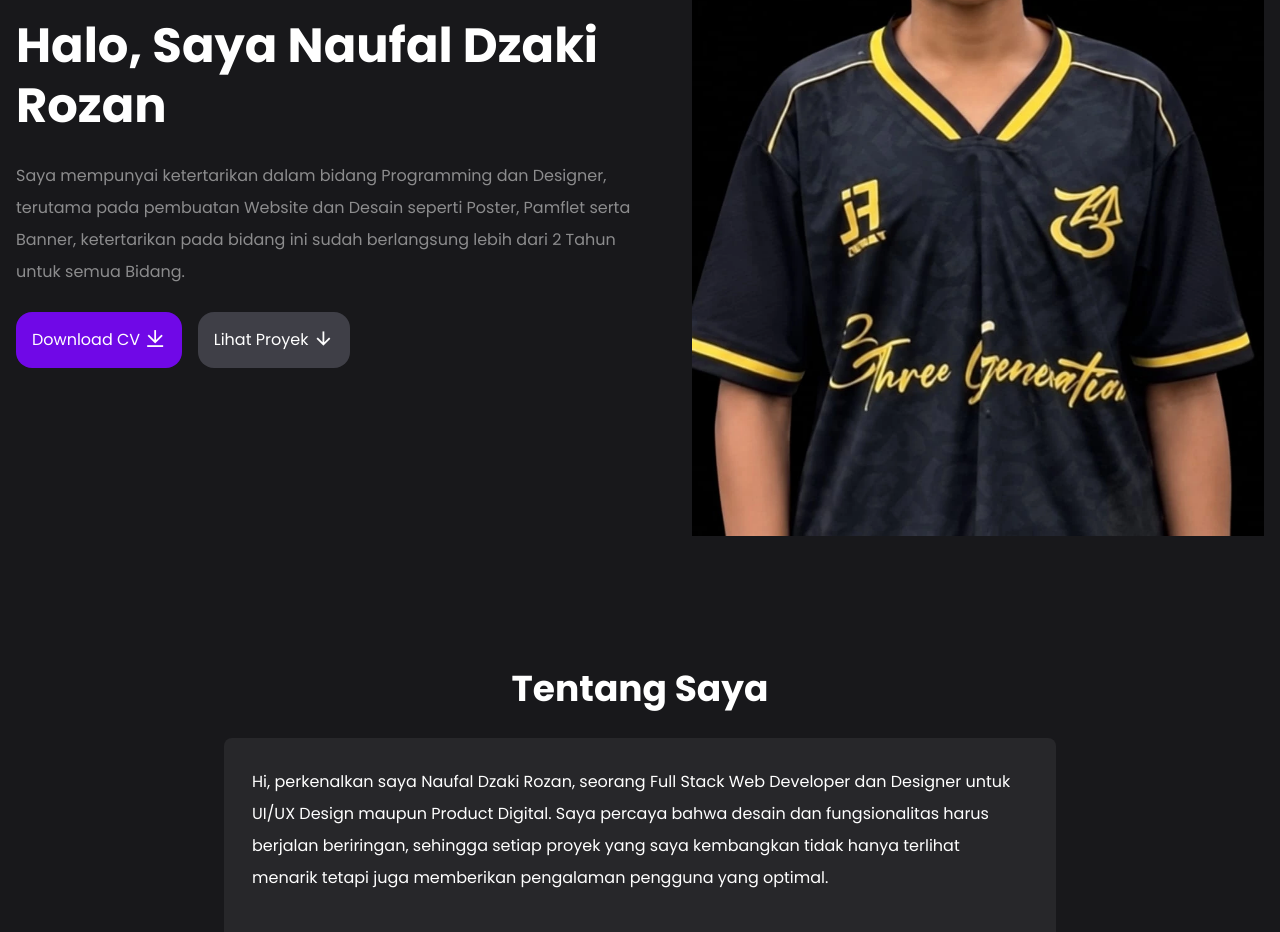
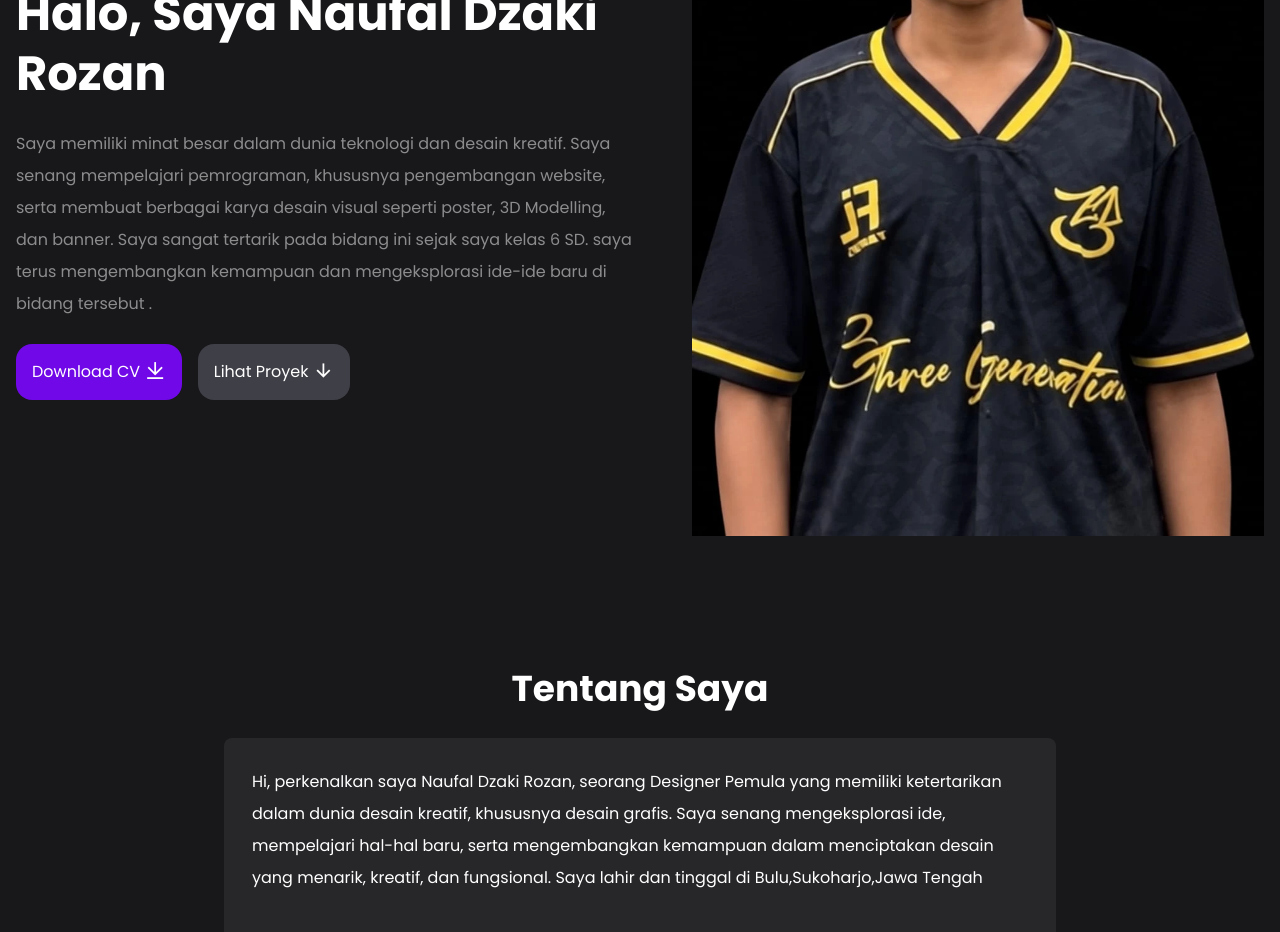
Before and after one commit to naufaldzakirozan-cell/react-portfolio-web, a React (Vite) app: page / in a window 1280 px wide. Shown: the part 420-1352 px from the top of the page. Built offline with nearby package versions, Linux system fonts and the light colour scheme.

Commit message:
Update footer follow akun

```diff
--- a/src/App.jsx
+++ b/src/App.jsx
@@ -23,10 +23,10 @@ function App() {
           </h1>
 
           <p className="mb-6 text-base/loose opacity-50">
-            Saya mempunyai ketertarikan dalam bidang Programming dan Designer,
-            terutama pada pembuatan Website dan Desain seperti Poster, Pamflet
-            serta Banner, ketertarikan pada bidang ini sudah berlangsung lebih
-            dari 2 Tahun untuk semua Bidang.
+            Saya memiliki minat besar dalam dunia teknologi dan desain kreatif.
+            Saya senang mempelajari pemrograman, khususnya pengembangan website, serta membuat berbagai karya desain visual seperti poster, 3D Modelling, dan banner.
+            Saya sangat tertarik pada bidang ini sejak saya kelas 6 SD.
+            saya terus mengembangkan kemampuan dan mengeksplorasi ide-ide baru di bidang tersebut .
           </p>
 
           <div className="flex items-center gap-2 sm:gap-4">
@@ -75,11 +75,9 @@ function App() {
           />
 
           <p className="mb-10 text-base/loose">
-            Hi, perkenalkan saya Naufal Dzaki Rozan, seorang Full Stack Web Developer
-            dan Designer untuk UI/UX Design maupun Product Digital. Saya percaya
-            bahwa desain dan fungsionalitas harus berjalan beriringan, sehingga
-            setiap proyek yang saya kembangkan tidak hanya terlihat menarik
-            tetapi juga memberikan pengalaman pengguna yang optimal.
+            Hi, perkenalkan saya Naufal Dzaki Rozan, seorang Designer Pemula yang memiliki ketertarikan dalam dunia desain kreatif, khususnya desain grafis.
+            Saya senang mengeksplorasi ide, mempelajari hal-hal baru, serta mengembangkan kemampuan dalam menciptakan desain yang menarik, kreatif, dan fungsional.
+            Saya lahir dan tinggal di Bulu,Sukoharjo,Jawa Tengah
           </p>
 
           <div className="flex items-center justify-between">
--- a/src/components/footer.jsx
+++ b/src/components/footer.jsx
@@ -4,11 +4,17 @@ const Footer = () => {
         <div className="mt-32 py-34 flex md:flex-row flex-col gap-6 md:gap-0 justify-between items-center">
             <h1 className="text-2xl font-bold">Portfolio</h1>
 
-            <div className="flex gap-7">
-                <a href="#">Beranda</a>
-                <a href="#">Tentang</a>
-                <a href="#">Proyek</a>
-            </div>
+<div className="flex items-center gap-2">
+  <a
+    href="https://www.instagram.com/nopal_dzarky"
+    target="_blank"
+    rel="noopener noreferrer"
+    className="flex items-center gap-2 hover:text-violet-400 transition-all"
+  >
+    Follow Akun Di kanan. Pencet Aja
+    <i className="ri-arrow-right-long-line ri-xl"></i>
+  </a>
+</div>
 
             <div className="flex items-center gap-3">
                 {/* GitHub */}
```
